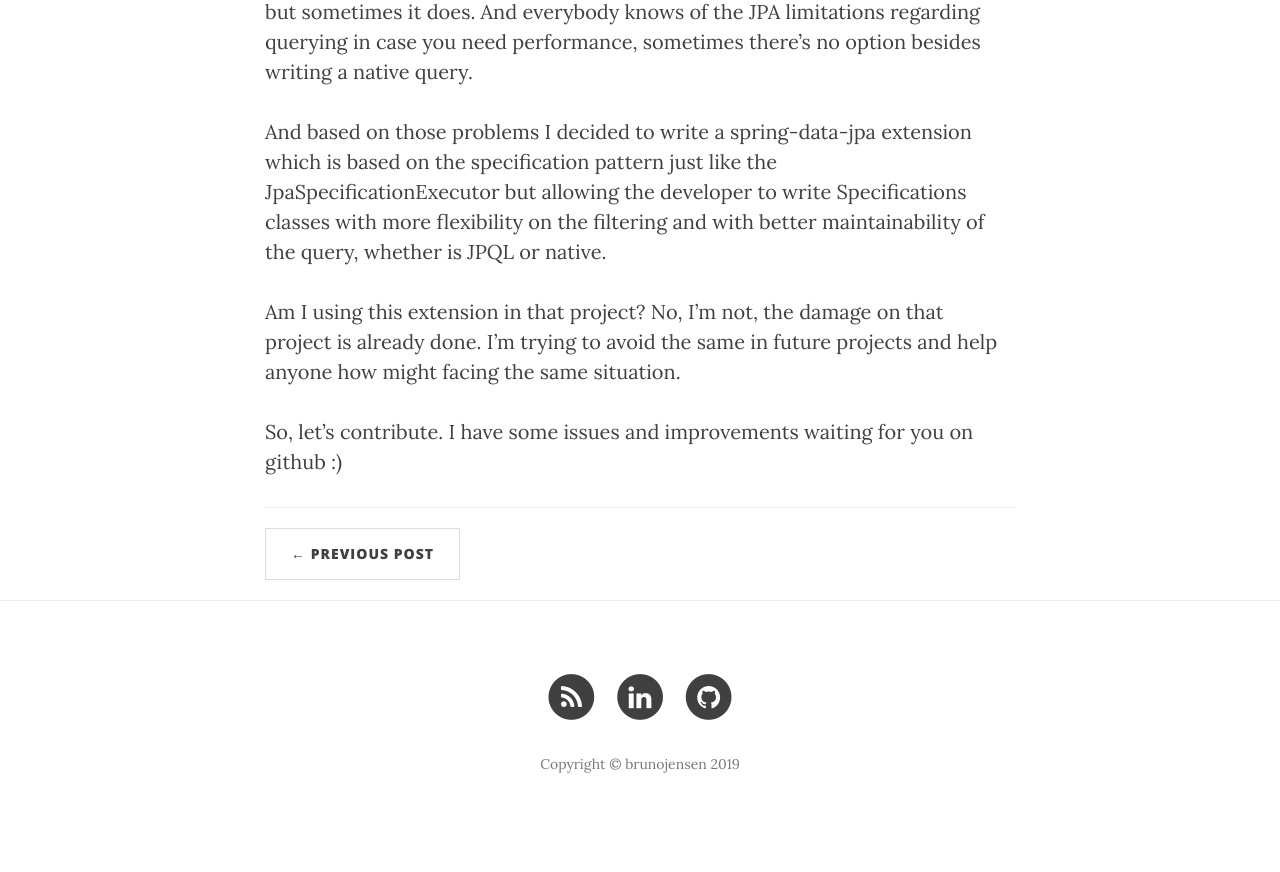
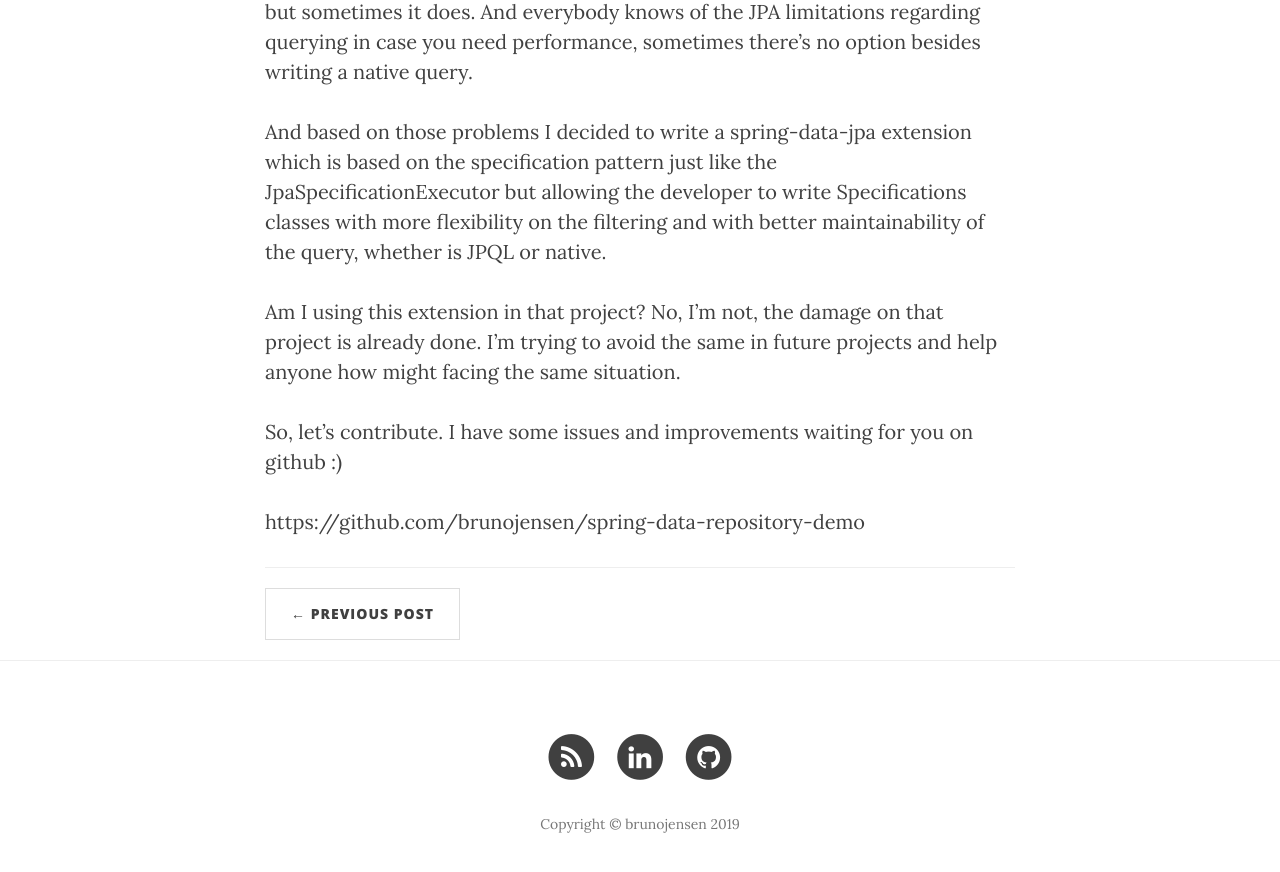
Before and after one commit to the-unknown-developer-podcast/the-unknown-developer-podcast.github.com, a Jekyll site: the page built from _posts/2019-05-29-spring-data-jpa-repository.markdown, in a window 1280 px wide and 900 px high, scrolled down 1532 px. Shown: the top 872 px of the window. Built offline with Jekyll 4.4.1, drawn with Linux system fonts in a browser that asks for light colours; nearby versions of some CDN libraries; before the commit the page ends 2372 px from its top, so only the background shows below that.

Commit message:
Update 2019-05-29-spring-data-jpa-repository.markdown

```diff
--- a/_posts/2019-05-29-spring-data-jpa-repository.markdown
+++ b/_posts/2019-05-29-spring-data-jpa-repository.markdown
@@ -21,3 +21,4 @@ header-img: img/post-bg-02.jpg
 <p>And based on those problems I decided to write a spring-data-jpa extension which is based on the specification pattern just like the JpaSpecificationExecutor but allowing the developer to write Specifications classes with more flexibility on the filtering and with better maintainability of the query, whether is JPQL or native.</p>
 <p>Am I using this extension in that project? No, I’m not, the damage on that project is already done. I’m trying to avoid the same in future projects and help anyone how might facing the same situation.</p>
 <p>So, let’s contribute. I have some issues and improvements waiting for you on github :)</p>
+<p>https://github.com/brunojensen/spring-data-repository-demo</p>
```
